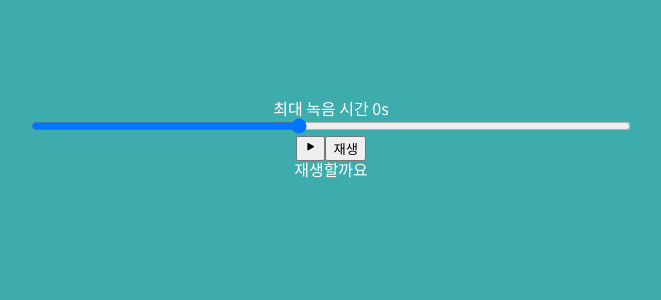
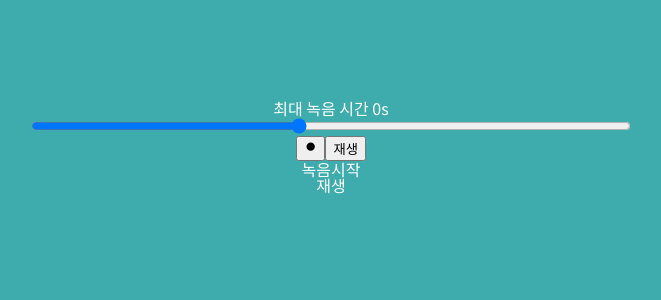
Before and after one commit to YesunPark/pre-onboarding-third-assignment, a React (Vite) app: page / in a window 1280 px wide. Shown: the top 300 px of the page, without its empty margins (309-970 px from the left). Built offline with nearby package versions, Linux system fonts and the light colour scheme.

Commit message:
[FIX]audioURL은 App.jsx에서 관리하도록 변경, [ADD]녹음페이지 재생 버튼 toggle기능 추가

```diff
--- a/src/App.jsx
+++ b/src/App.jsx
@@ -1,3 +1,4 @@
+import { useState } from 'react';
 import { Route, Routes } from 'react-router-dom';
 import { ThemeProvider } from 'styled-components';
 import Record from './pages/record/Record';
@@ -6,12 +7,14 @@ import GlobalStyle from './styles/GlobalStyle';
 import theme from './styles/theme';
 
 const App = () => {
+  const [audioURL, setAudioURL] = useState('');
+
   return (
     <ThemeProvider theme={theme}>
       <GlobalStyle />
       <Routes>
-        <Route path='/' element={<Record />} />
-        <Route path='/play' element={<Play />} />
+        <Route path='/' element={<Record audioURL={audioURL} setAudioURL={setAudioURL} />} />
+        <Route path='/play' element={<Play audioURL={audioURL} />} />
       </Routes>
     </ThemeProvider>
   );
--- a/src/pages/record/Record.jsx
+++ b/src/pages/record/Record.jsx
@@ -1,14 +1,13 @@
 import { useRef, useState } from 'react';
-import { BsPlayFill, BsSquareFill } from 'react-icons/bs';
+import { BsFillRecordFill, BsSquareFill } from 'react-icons/bs';
 import styled from 'styled-components';
 
-const Record = () => {
+const Record = ({ audioURL, setAudioURL }) => {
   const [isRecording, setIsRecording] = useState(false);
   const [isPlaying, setIsPlaying] = useState(false);
 
   const mediaRecorderRef = useRef();
   const audioArray = useRef([]);
-  const [audioURL, setAudioURL] = useState('');
   const audioElement = useRef(null);
 
   const [timeMaxValue, setTimeMaxValue] = useState(0);
@@ -43,10 +42,16 @@ const Record = () => {
     }
   };
 
-  const startAudio = () => {
+  const toggleAudio = () => {
     if (audioURL) {
-      setIsPlaying(true);
-      audioElement.current.play();
+      if (!isPlaying) {
+        setIsPlaying(true);
+        audioElement.current.play();
+      } else {
+        audioElement.current.pause();
+        audioElement.current.currentTime = 0;
+        setIsPlaying(false);
+      }
     }
   };
 
@@ -61,10 +66,11 @@ const Record = () => {
       <input type='range' onChange={changeHandler} max={100} min={10} />
       <audio ref={audioElement} src={audioURL} onEnded={() => setIsPlaying(false)} />
       <div className='buttonContainer'>
-        <button onClick={toggleRecord}>{isRecording ? <BsSquareFill /> : <BsPlayFill />}</button>
-        <button onClick={startAudio}>재생</button>
+        <button onClick={toggleRecord}>{isRecording ? <BsSquareFill /> : <BsFillRecordFill />}</button>
+        <button onClick={toggleAudio}>재생</button>
       </div>
-      <p>{isPlaying ? '재생중입니다' : '재생할까요'}</p>
+      <p>{isRecording ? '녹음멈춤' : '녹음시작'}</p>
+      <p>{isPlaying ? '멈춤' : '재생'}</p>
     </StyledRecord>
   );
 };
```
